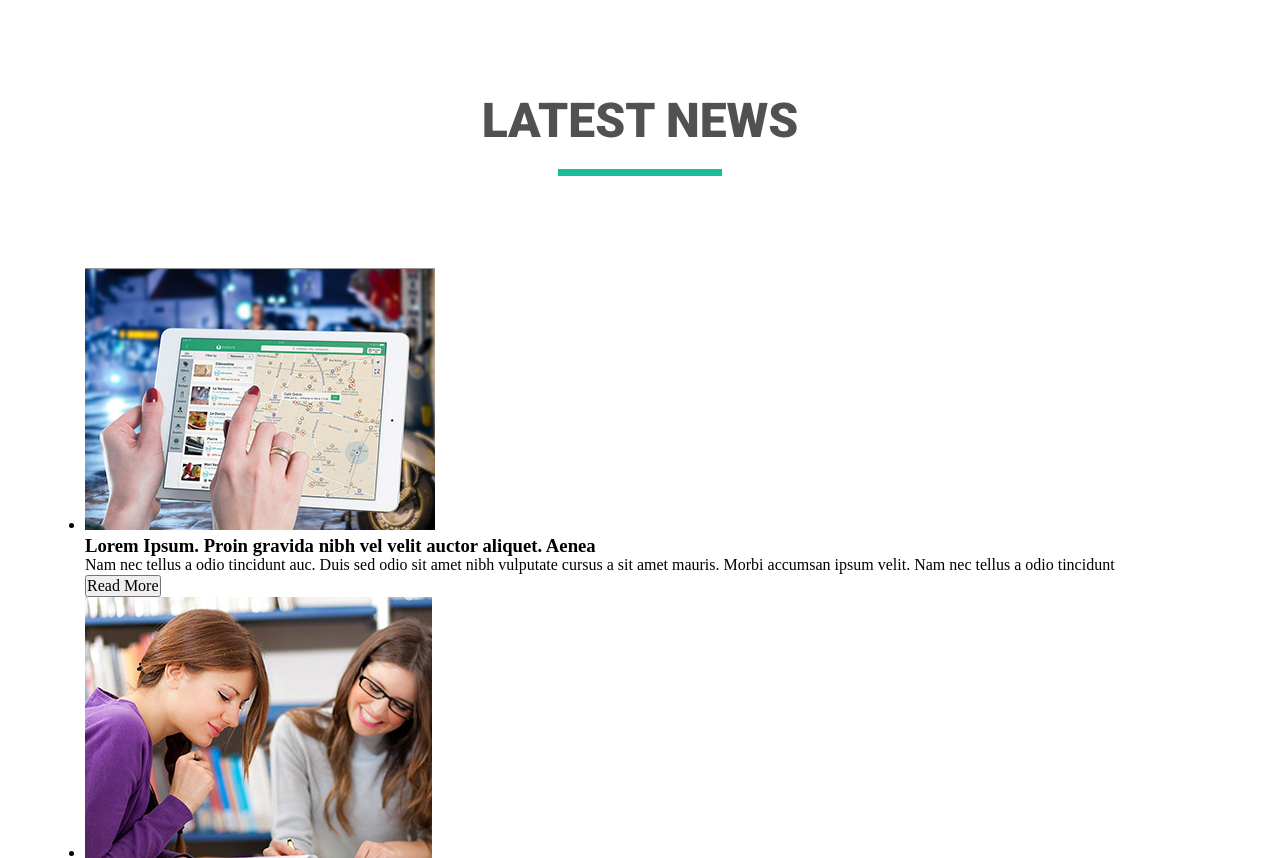
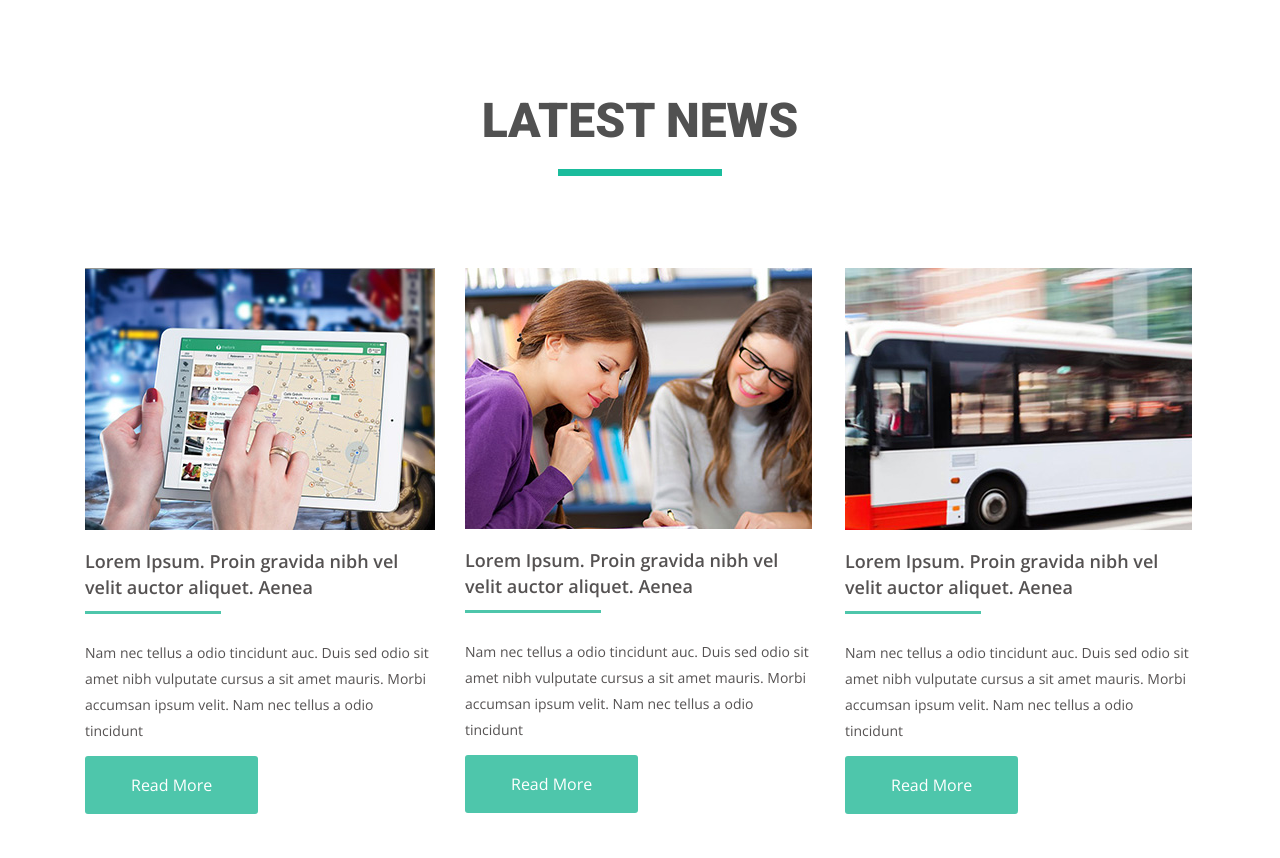
Before and after one commit to aleksp7486/goit-fe-course, a plain HTML site: page html-css/module-4/index.html in a window 1280 px wide. Shown: the part 1014-1872 px from the top of the page. Drawn offline with nearby package versions, Linux system fonts and the light colour scheme.

Commit message:
module-4_fin

```diff
--- a/html-css/module-4/css/styles.css
+++ b/html-css/module-4/css/styles.css
@@ -157,9 +157,24 @@ h2::after {
   display: block;
 }
 
+.product-item:hover .ocupation {
+  background-color: #1abc9c;
+}
+.product-item:hover .product-price {
+  background-color: #1abc9c;
+}
+.product-item:focus .ocupation {
+  background-color: #1abc9c;
+}
+.product-item:focus .product-price {
+  background-color: #1abc9c;
+}
+
 .product_pic_box {
   height: 282px;
   text-align: center;
+  line-height: 282px;
+  background-color: #e9f0fd;
 }
 
 .product_img {
@@ -168,11 +183,6 @@ h2::after {
   object-fit: cover;
   max-height: 250px;
 }
-
-/* ???????? */
-
-
-
 
 .ocupation {
   background-color: #323232;
@@ -203,3 +213,73 @@ h2::after {
   text-decoration: none;
   padding-top: 5px;
 }
+
+/*  Blog-section */
+
+.blog-section {
+  margin-bottom: 80px;
+}
+
+.blog-list {
+  list-style: none;
+}
+
+.blog-item {
+  width: 350px;
+  float: left;
+}
+
+.blog-item:not(:last-child) {
+  margin-right: 30px;
+}
+
+.blog {
+  font-family: "Open Sans", sans-serif;
+  color: #555252;
+}
+
+.blog-photo {
+  margin-bottom: 14px;
+}
+
+.blog-ocupation {
+  font-size: 18px;
+  line-height: 26px;
+  font-weight: 600;
+  margin-bottom: 26px;
+}
+
+.blog-ocupation::after {
+  content: "";
+  display: block;
+  background-color: #4ec6ab;
+  width: 136px;
+  height: 3px;
+  margin-top: 11px;
+}
+
+.blog-text {
+  font-size: 14px;
+  line-height: 26px;
+  font-weight: 400;
+  margin-bottom: 12px;
+
+}
+
+.expand {
+  border: 0;
+  padding: 16px 46px;
+  border-radius: 3px;
+  background-color: #4ec6ab;
+  font-family: 'Open Sans', sans-serif;
+  font-size: 16px;
+  line-height: 26px;
+  font-weight: 300;
+  color: #ffffff;
+  cursor: pointer;
+}
+
+.expand:hover {
+  content: "";
+  background-color: #1abc9c;
+}
--- a/html-css/module-4/index.html
+++ b/html-css/module-4/index.html
@@ -185,7 +185,7 @@
         <section class="blog-section">
           <h2 class="section-name">LATEST NEWS</h2>
 
-          <ul class="blog-list">
+          <ul class="blog-list clearfix">
             <li class="blog-item">
               <article class="blog">
                 <img
@@ -193,7 +193,7 @@
                   alt="blog photo"
                   class="blog-photo"
                 />
-                <h3 class="blog-ocupatio">
+                <h3 class="blog-ocupation">
                   Lorem Ipsum. Proin gravida nibh vel velit auctor aliquet.
                   Aenea
                 </h3>
@@ -212,7 +212,7 @@
                   alt="blog photo"
                   class="blog-photo"
                 />
-                <h3 class="blog-ocupatio">
+                <h3 class="blog-ocupation">
                   Lorem Ipsum. Proin gravida nibh vel velit auctor aliquet.
                   Aenea
                 </h3>
@@ -231,7 +231,7 @@
                   alt="blog photo"
                   class="blog-photo"
                 />
-                <h3 class="blog-ocupatio">
+                <h3 class="blog-ocupation">
                   Lorem Ipsum. Proin gravida nibh vel velit auctor aliquet.
                   Aenea
                 </h3>
```
